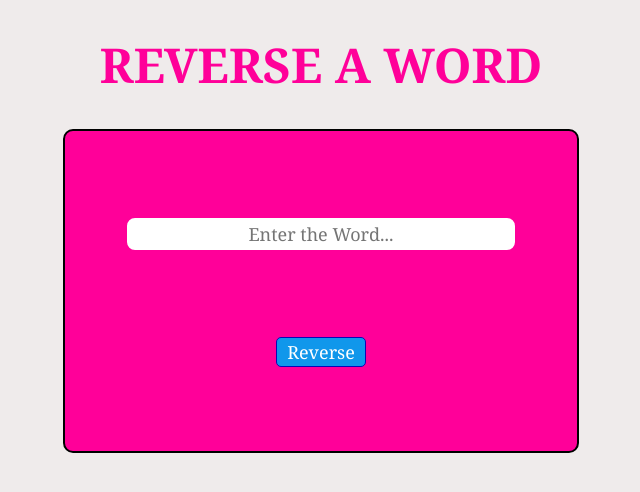
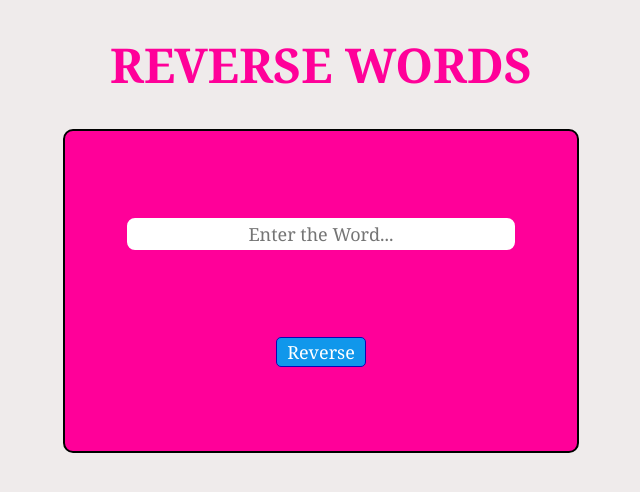
Before and after one commit to YazhiniKanniyappan/Devops, a plain HTML site: page index.html in a window 1280 px wide. Shown: the whole page, without its empty margins (319-959 px from the left). Drawn offline with Linux system fonts and the light colour scheme.

Commit message:
Update h1

```diff
--- a/index.html
+++ b/index.html
@@ -62,7 +62,7 @@
     </style>
 </head>
 <body>
-    <h1>REVERSE A WORD</h1>
+    <h1>REVERSE WORDS</h1>
     <div class="main">
         <input id="input" type="text" placeholder="Enter the Word...">
         <button id="btn" typt="button">Reverse</button>
```
